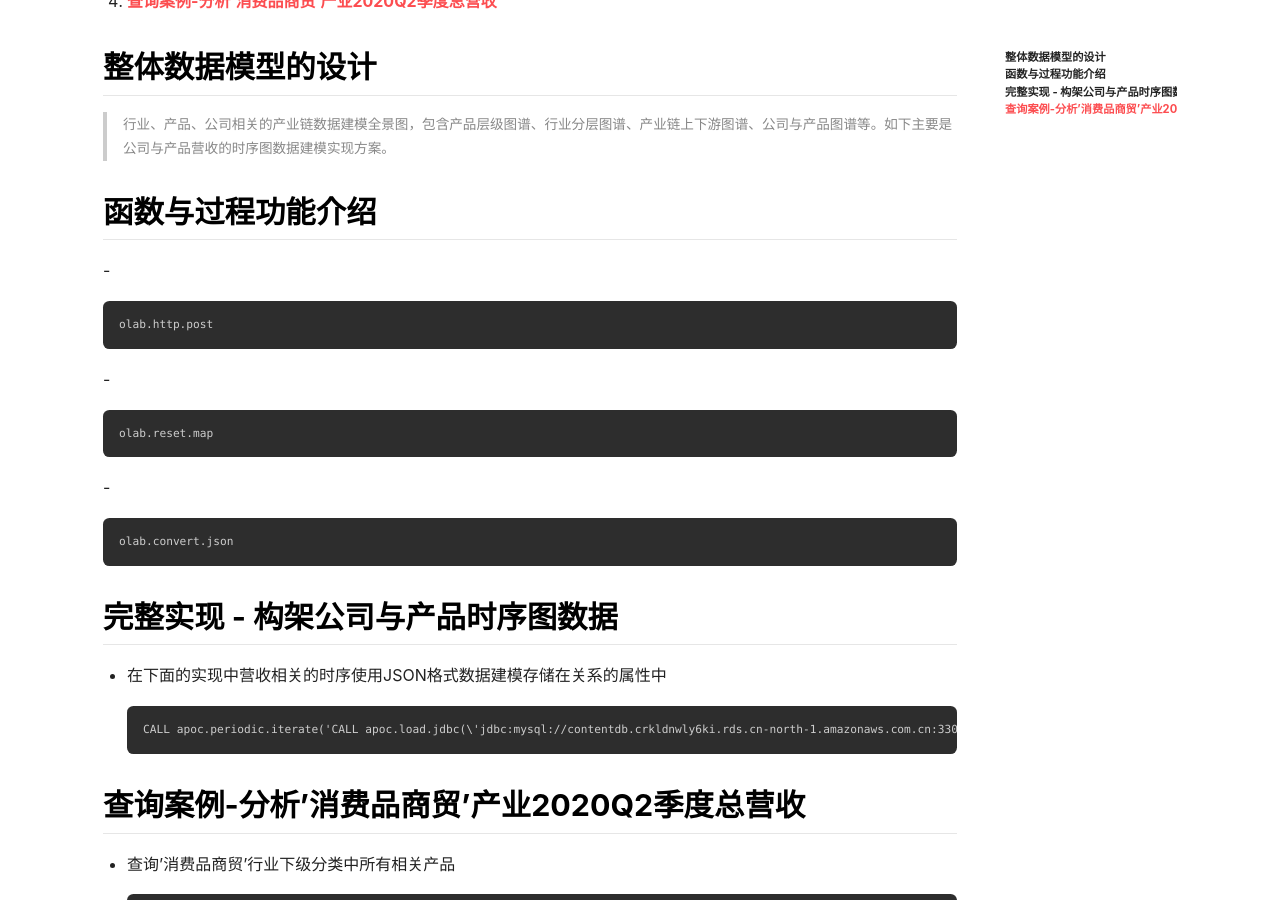
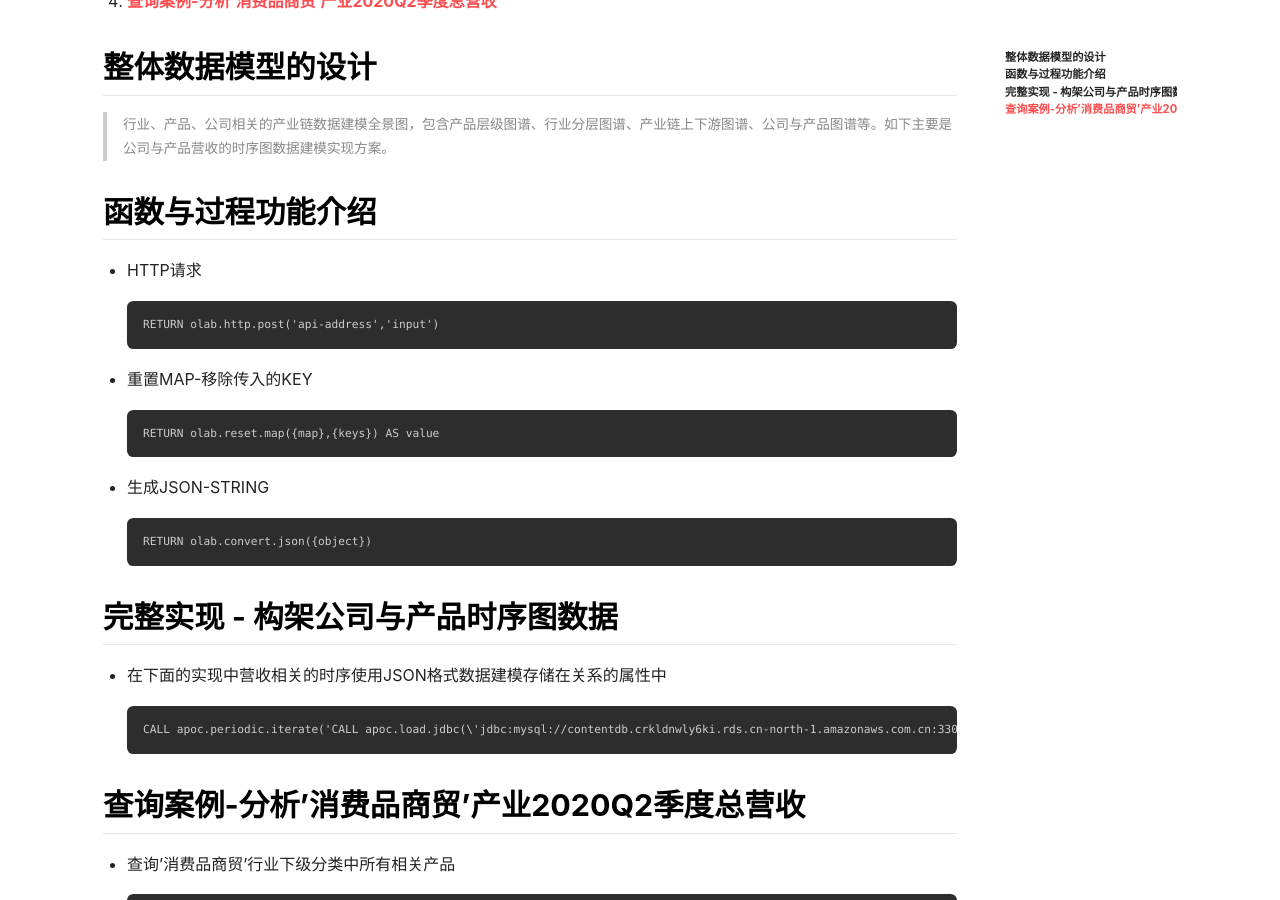
Before and after one commit to crazyyanchao/blog, a Jekyll site: the page built from _posts/2020-12-15-公司与产品时序图数据建模.md, in a window 1280 px wide and 900 px high, scrolled down 408 px. Built offline with Jekyll 4.4.1, drawn with Linux system fonts in a browser that asks for light colours; nearby versions of some CDN libraries; comment, search, counter and statistics services are not loaded.

````diff
--- a/_posts/2020-12-15-公司与产品时序图数据建模.md
+++ b/_posts/2020-12-15-公司与产品时序图数据建模.md
@@ -15,19 +15,19 @@ Here's the table of contents:
 >行业、产品、公司相关的产业链数据建模全景图，包含产品层级图谱、行业分层图谱、产业链上下游图谱、公司与产品图谱等。如下主要是公司与产品营收的时序图数据建模实现方案。
 
 ## 函数与过程功能介绍
--
+- HTTP请求
 ```
-olab.http.post
+RETURN olab.http.post('api-address','input')
 ```
 
--
+- 重置MAP-移除传入的KEY
 ```
-olab.reset.map
+RETURN olab.reset.map({map},{keys}) AS value
 ```
 
--
+- 生成JSON-STRING
 ```
-olab.convert.json
+RETURN olab.convert.json({object})
 ```
 
 ## 完整实现 - 构架公司与产品时序图数据
@@ -49,6 +49,7 @@ CALL apoc.path.subgraphNodes(indus,{maxLevel:3, relationshipFilter:'NEXT>|<BELON
 RETURN node
 ```
 
+
 - '消费品商贸'行业相关的产品2020Q2营收分析【营收加总】
 ```
 MATCH (indus:行业) WHERE indus.name='消费品商贸' WITH indus
````
